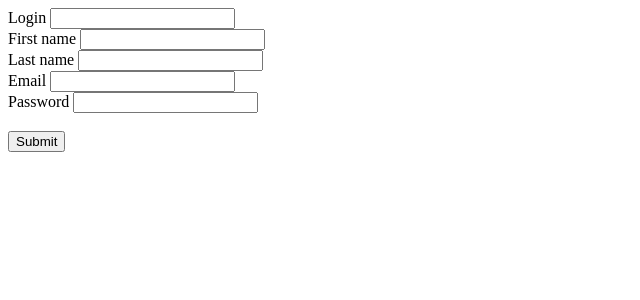
After one commit to kabalbt/ejournal, a Django app: template templates/register.html in a window 1280 px wide. The commit adds this page. Shown: the top 300 px of the page, without its empty margins (0-640 px from the left). Run offline with Django 5.2, Linux system fonts and the light colour scheme; the template is opened without the code that fills it, so the values that code supplies are empty; parts of the project's set-up code (start-up, migrations or seed data) failed here and were passed over.

Commit message:
Django templates

```diff
--- /dev/null
+++ b/templates/register.html
@@ -0,0 +1,19 @@
+<!DOCTYPE html>
+<html>
+<form action ="/register/" method="post">
+    {% csrf_token %}
+    <label>Login</label>
+    <input type="text" name="login"><br>
+    <label for="first_name">First name</label>
+    <input type="text" name="first_name"><br>
+    <label for="last_name">Last name</label>
+    <input type="text" name="last_name"><br>
+    <label>Email</label>
+    <input type="email" name="email"><br>
+    <label>Password</label>
+    <input type="password" name="password"><br>
+    <br>
+    <input type="submit">
+
+</form>
+</html>
--- /dev/null
+++ b/templates/user_page.html
@@ -0,0 +1,6 @@
+<html>
+
+<h1> Hello {{ user.username }}</h1><br>
+{{ user.first_name }} {{ user.last_name  }}
+is {{ group_name }}
+</html>
```
Also changed, not shown: templates/login.html (+12 -1 lines).
